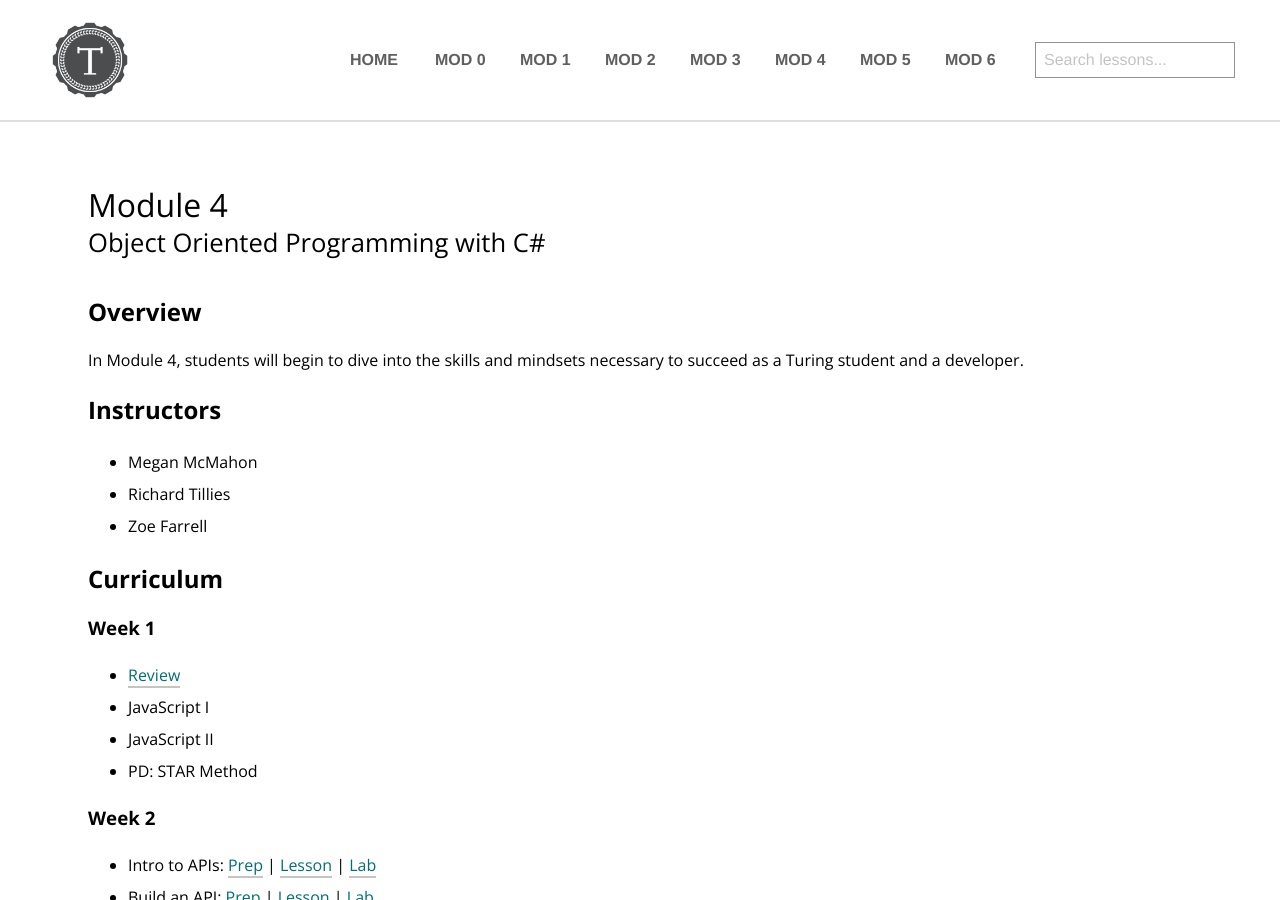
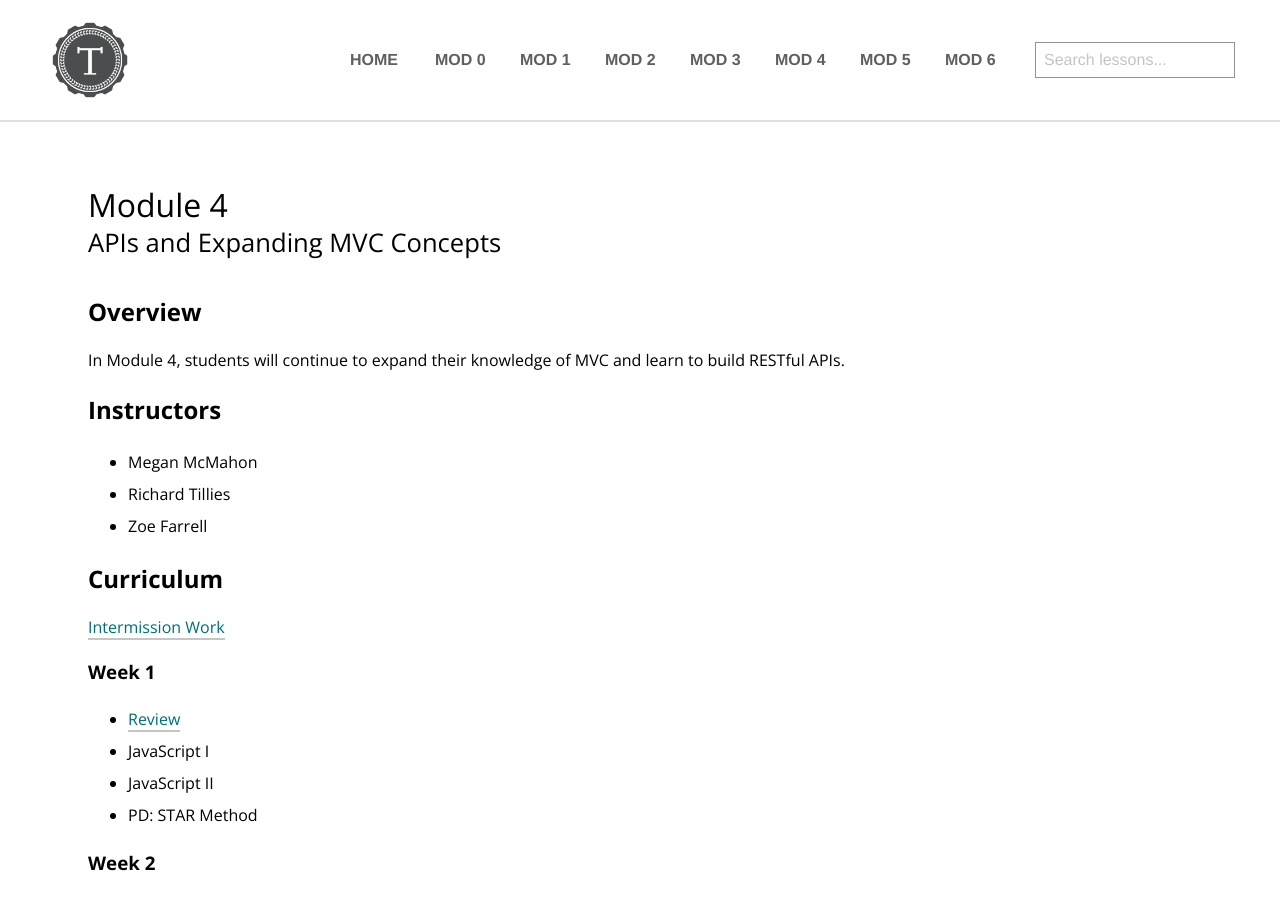
Before and after one commit to turingschool/launch-curriculum, a Jekyll site: the page built from module4/index.md, in a window 1280 px wide and 900 px high. Built offline with Jekyll 4.4.1, drawn with Linux system fonts in a browser that asks for light colours; nearby versions of some CDN libraries; comment, search, counter and statistics services are not loaded.

Commit message:
Update index.md

```diff
--- a/module4/index.md
+++ b/module4/index.md
@@ -1,12 +1,12 @@
 ---
 layout: page
 title: Module 4
-subheading: Object Oriented Programming with C#
+subheading: APIs and Expanding MVC Concepts
 ---
 
 ## Overview
 
-In Module 4, students will begin to dive into the skills and mindsets necessary to succeed as a Turing student and a developer.
+In Module 4, students will continue to expand their knowledge of MVC and learn to build RESTful APIs.
 
 ## Instructors
 
@@ -15,6 +15,8 @@ In Module 4, students will begin to dive into the skills and mindsets necessary
 * Zoe Farrell
 
 ## Curriculum
+
+[Intermission Work](./intermission)
 
 ### Week 1
 * [Review](./lessons/Week1/ReviewingConcepts)
```
